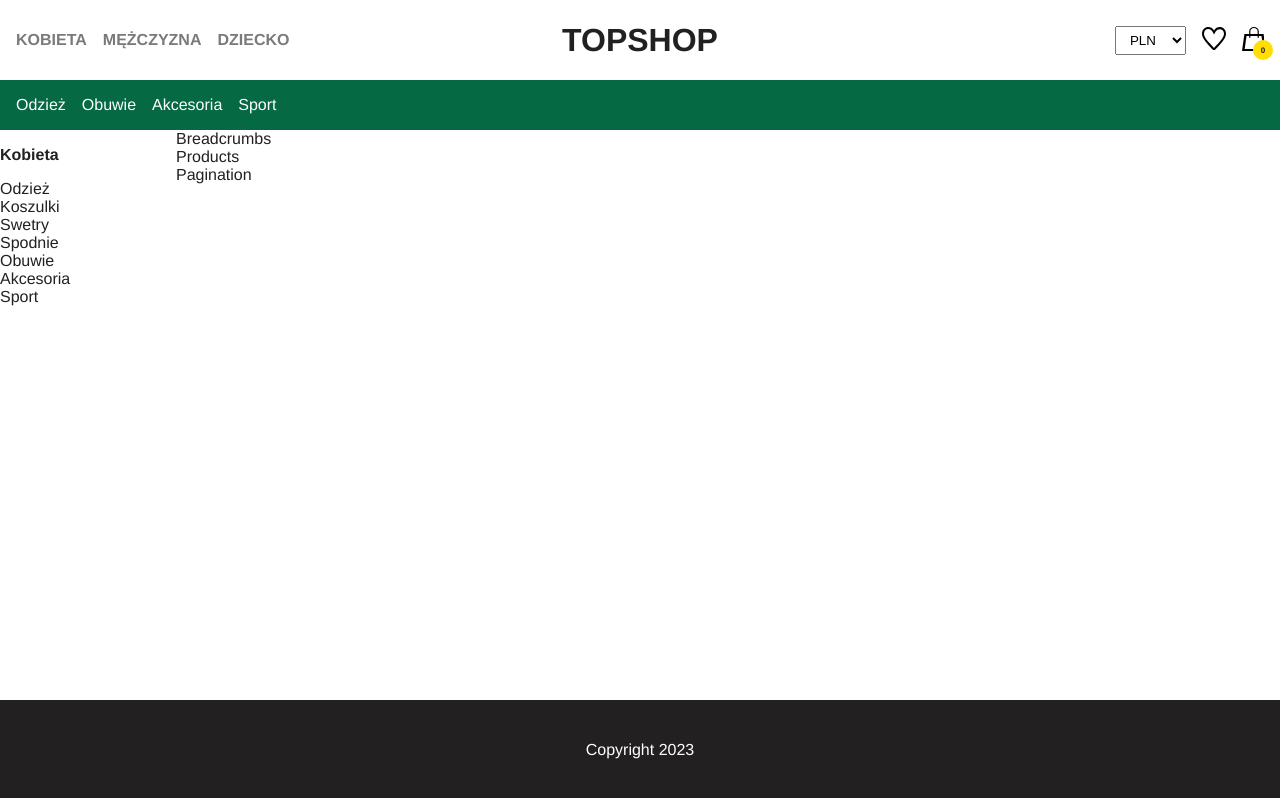
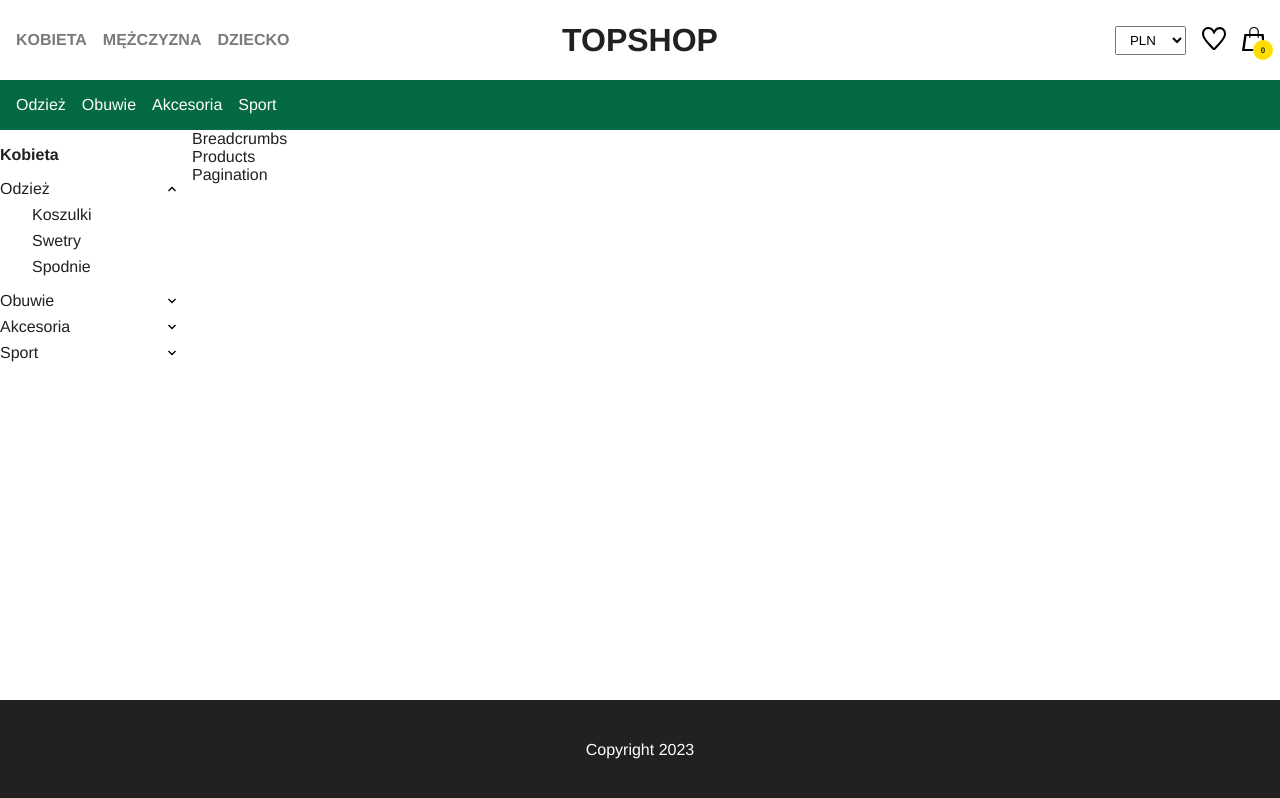
Before and after one commit to WersV/react-online-shop, a React (Vite) app in the folder front-end/: page / in a window 1280 px wide. Shown: the top 798 px of the page. Built offline with nearby package versions, Linux system fonts and the light colour scheme.

Commit message:
add expandable menu styles

```diff
--- a/front-end/src/components/ExpandableMenu/ExpandableMenu.jsx
+++ b/front-end/src/components/ExpandableMenu/ExpandableMenu.jsx
@@ -1,21 +1,54 @@
+import { NavLink } from "react-router-dom";
+
 import styles from "./ExpandableMenu.module.css";
 
+import ARROW_UP from "../../assets/arrowUp.svg";
+import ARROW_DOWN from "../../assets/arrowDown.svg";
+import { CATEGORIES } from "../../constants/categoires";
+
 export function ExpandableMenu() {
+  const activePath = "odziez";
+
   return (
     <div className={styles.wrapper}>
       <h3 className={styles.h3}>Kobieta</h3>
-      <ul>
-        <li>
-          Odzież
-          <ul>
-            <li>Koszulki</li>
-            <li>Swetry</li>
-            <li>Spodnie</li>
-          </ul>
-        </li>
-        <li>Obuwie</li>
-        <li>Akcesoria</li>
-        <li>Sport</li>
+      <ul className={styles.outerUl}>
+        {CATEGORIES.map((category) => {
+          return (
+            <li key={category.path}>
+              <NavLink to={category.path}>
+                {({ isActive }) => {
+                  return (
+                    <>
+                      <div className={styles.liDiv}>
+                        {category.name}
+                        <img
+                          src={
+                            activePath === category.path ? ARROW_UP : ARROW_DOWN
+                          }
+                          alt="arrow up"
+                        />
+                      </div>
+                    </>
+                  );
+                }}
+              </NavLink>
+              {activePath === category.path && (
+                <ul className={`${styles.innerUl}`}>
+                  {category.subcategories.map((element) => {
+                    return (
+                      <li key={element.path}>
+                        <NavLink to={element.path}>
+                          {element.categoryName}
+                        </NavLink>
+                      </li>
+                    );
+                  })}
+                </ul>
+              )}
+            </li>
+          );
+        })}
       </ul>
     </div>
   );
--- a/front-end/src/components/ExpandableMenu/ExpandableMenu.module.css
+++ b/front-end/src/components/ExpandableMenu/ExpandableMenu.module.css
@@ -7,3 +7,25 @@
   font-size: 16px;
   margin-bottom: 16px;
 }
+
+.liDiv {
+  display: flex;
+  justify-content: space-between;
+}
+
+.outerUl {
+  display: flex;
+  flex-direction: column;
+  row-gap: 8px;
+}
+
+.innerUl {
+  display: flex;
+  flex-direction: column;
+  row-gap: 8px;
+  padding: 8px 0 8px 32px;
+}
+
+.innerUl.active {
+  color: red;
+}
--- a/front-end/src/constants/categoires.js
+++ b/front-end/src/constants/categoires.js
@@ -14,8 +14,72 @@
 ];
 
 export const CATEGORIES = [
-  { path: "odziez", name: "Odzież" },
-  { path: "obuwie", name: "Obuwie" },
-  { path: "akcesoria", name: "Akcesoria" },
-  { path: "sport", name: "Sport" },
+  {
+    name: "Odzież",
+    path: "odziez",
+    subcategories: [
+      {
+        categoryName: "Koszulki",
+        path: "koszulki",
+      },
+      {
+        categoryName: "Swetry",
+        path: "swetry",
+      },
+      {
+        categoryName: "Spodnie",
+        path: "spodnie",
+      },
+    ],
+  },
+  {
+    name: "Obuwie",
+    path: "obuwie",
+    subcategories: [
+      {
+        categoryName: "Eleganckie",
+        path: "eleganckie",
+      },
+      {
+        categoryName: "Sportowe",
+        path: "sportowe",
+      },
+      {
+        categoryName: "Sneakersy",
+        path: "sneakersy",
+      },
+    ],
+  },
+  {
+    name: "Akcesoria",
+    path: "akcesoria",
+    subcategories: [
+      {
+        categoryName: "Torby",
+        path: "torby",
+      },
+      {
+        categoryName: "Zegarki",
+        path: "zegarki",
+      },
+    ],
+  },
+  {
+    name: "Sport",
+    path: "sport",
+    subcategories: [
+      {
+        categoryName: "Piłka nożna",
+        path: "pilkanozna",
+      },
+      {
+        categoryName: "Narty",
+        path: "narty",
+      },
+      {
+        categoryName: "Pływane",
+        path: "plywanie",
+      },
+    ],
+  },
 ];
--- a/front-end/src/main.jsx
+++ b/front-end/src/main.jsx
@@ -9,6 +9,12 @@
   {
     path: "/",
     element: <App />,
+    children: [
+      {
+        path: "odziez",
+        element: <App />,
+      },
+    ],
   },
 ]);
 
--- a/front-end/src/views/ProductsList/ProductsList.module.css
+++ b/front-end/src/views/ProductsList/ProductsList.module.css
@@ -1,6 +1,7 @@
 .wrapper {
   flex-grow: 1;
   display: flex;
+  column-gap: 16px;
   width: 100%;
   max-width: 1600px;
   margin: 0 auto;
```
Also changed, not shown: front-end/src/assets/arrowDown.svg (added), front-end/src/assets/arrowUp.svg (added).
